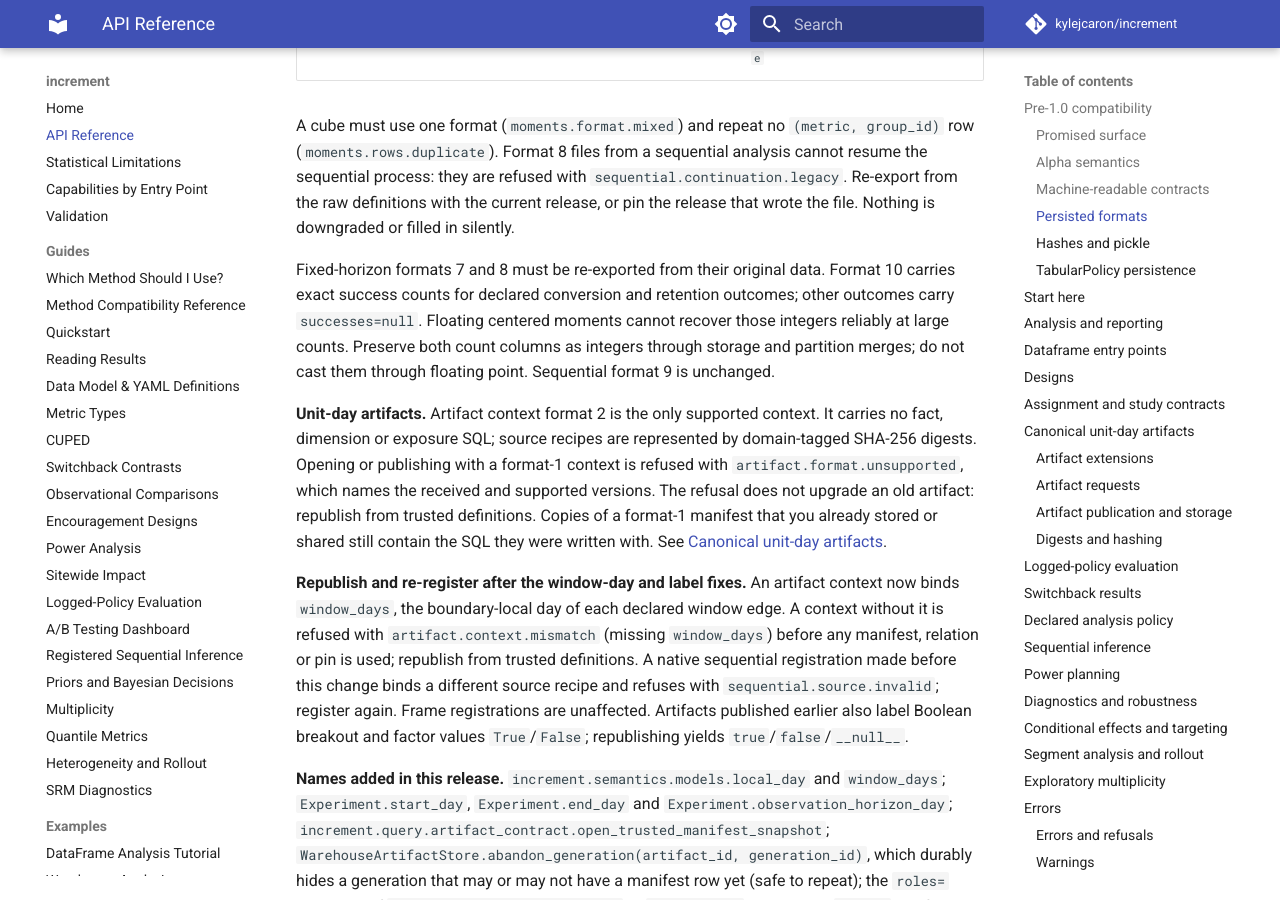
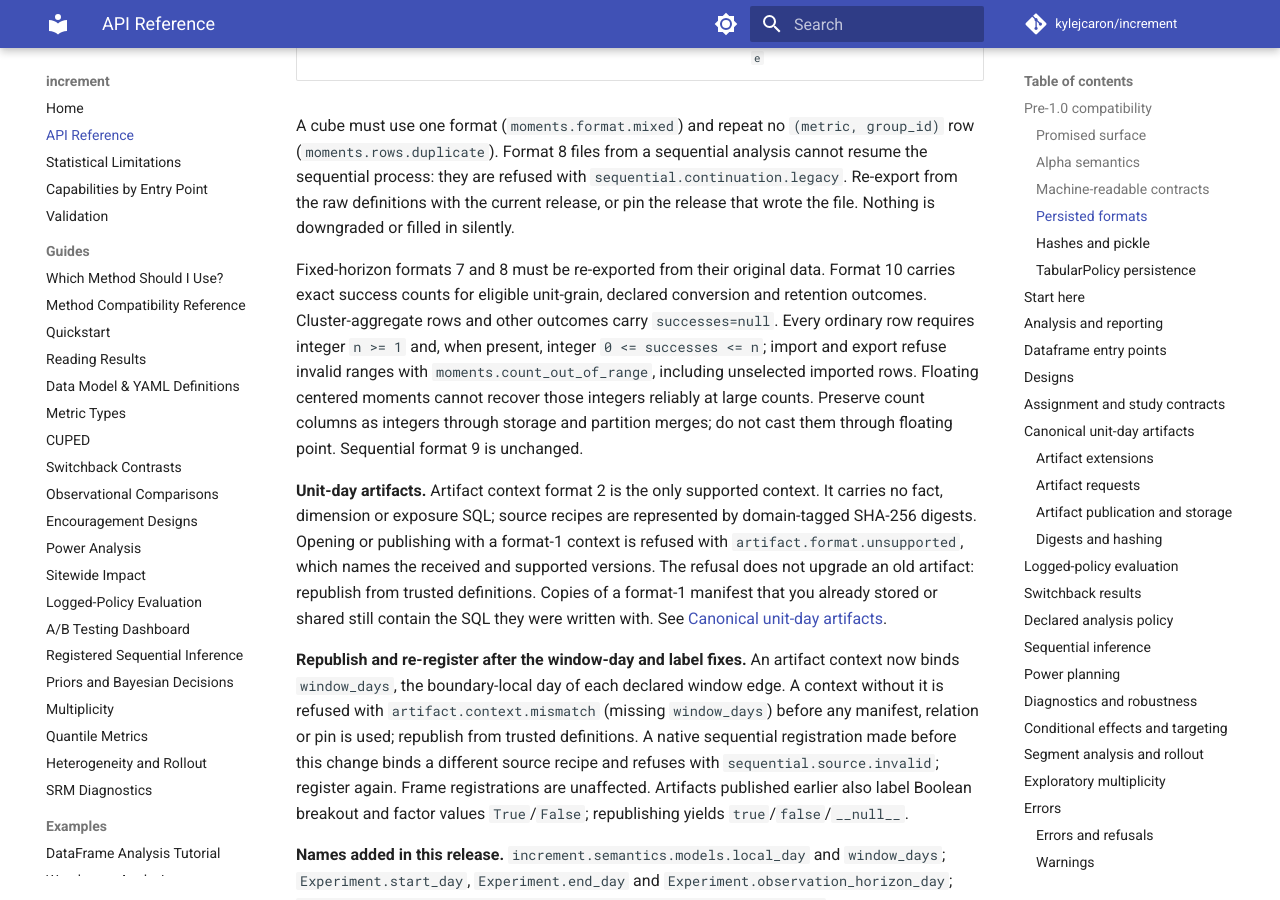
Before and after one commit to kylejcaron/increment, an MkDocs documentation site: the page built from docs/api.md, in a window 1280 px wide and 900 px high, scrolled down 1953 px. Built offline with MkDocs 1.6.1 and Material for MkDocs 9.7.7, drawn with Linux system fonts in a browser that asks for light colours; comment, search, counter and statistics services are not loaded.

Commit message:
Validate exact-count wire bounds and initial MDE bands

```diff
--- a/docs/api.md
+++ b/docs/api.md
@@ -82,11 +82,14 @@
 downgraded or filled in silently.
 
 Fixed-horizon formats 7 and 8 must be re-exported from their original data.
-Format 10 carries exact success counts for declared conversion and retention
-outcomes; other outcomes carry `successes=null`. Floating centered moments
-cannot recover those integers reliably at large counts. Preserve both count
-columns as integers through storage and partition merges; do not cast them
-through floating point. Sequential format 9 is unchanged.
+Format 10 carries exact success counts for eligible unit-grain, declared
+conversion and retention outcomes. Cluster-aggregate rows and other outcomes
+carry `successes=null`. Every ordinary row requires integer `n >= 1` and,
+when present, integer `0 <= successes <= n`; import and export refuse invalid
+ranges with `moments.count_out_of_range`, including unselected imported rows.
+Floating centered moments cannot recover those integers reliably at large
+counts. Preserve count columns as integers through storage and partition
+merges; do not cast them through floating point. Sequential format 9 is unchanged.
 
 **Unit-day artifacts.** Artifact context format 2 is the only supported
 context. It carries no fact, dimension or exposure SQL; source recipes are
```
Also changed, not shown: docs/guides/data-model.md (+7 -4 lines), docs/guides/power-analysis.md (+6 -0 lines), docs/limitations.md (+3 -2 lines), 5 other files.
